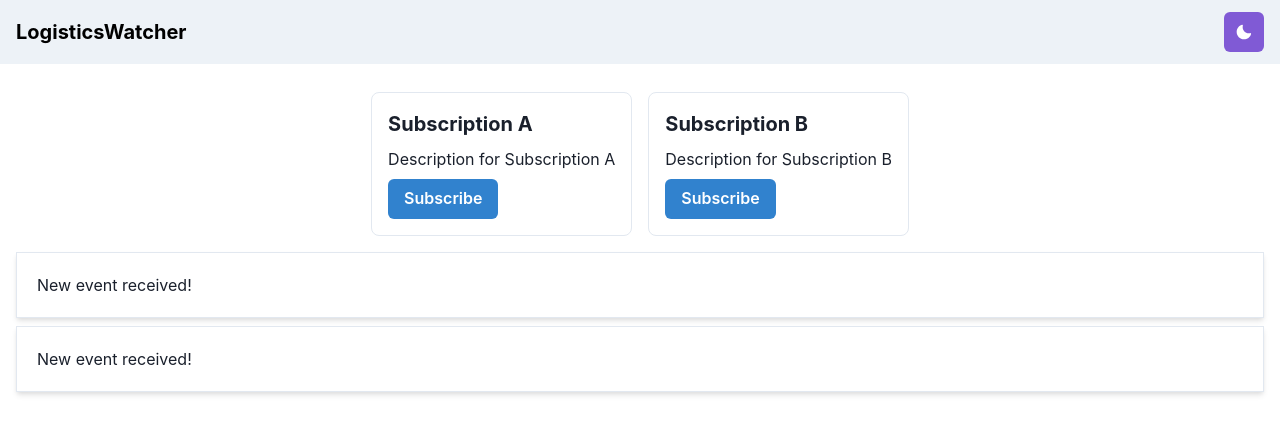
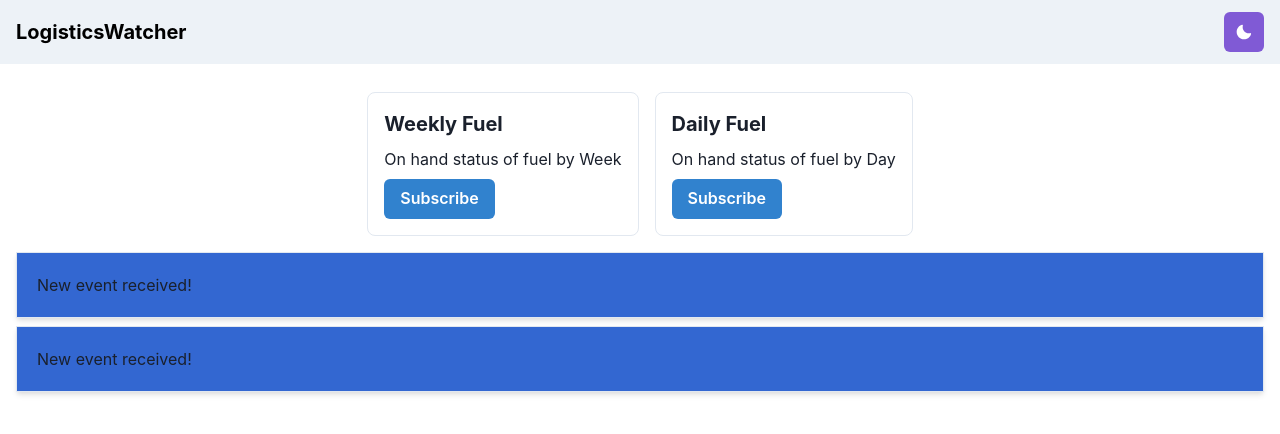
Before and after one commit to jesusxambro/logisticsWatcher, a React (Vite) app in the folder fe-client/: page / in a window 1280 px wide. Shown: the top 434 px of the page. Built offline with nearby package versions, Linux system fonts and the light colour scheme.

Commit message:
Updated front end

```diff
--- a/fe-client/index.html
+++ b/fe-client/index.html
@@ -4,7 +4,7 @@
     <meta charset="UTF-8" />
     <link rel="icon" type="image/svg+xml" href="/vite.svg" />
     <meta name="viewport" content="width=device-width, initial-scale=1.0" />
-    <title>LogisticsWatcher 👁️</title>
+    <title>👁️ LogisticsWatcher 👁️</title>
   </head>
   <body>
     <div id="root"></div>
--- a/fe-client/src/components/EventNotifier.tsx
+++ b/fe-client/src/components/EventNotifier.tsx
@@ -31,7 +31,7 @@ const EventNotifier = () => {
   return (
     <Box>
       {events.map(event => (
-        <Box key={event.id} p={5} shadow="md" borderWidth="1px" my={2}>
+        <Box key={event.id} p={5} shadow="md" borderWidth="1px" my={2} backgroundColor={'Highlight'}>
           {event.message}
         </Box>
       ))}
--- a/fe-client/src/components/subscribers/MainHolder.tsx
+++ b/fe-client/src/components/subscribers/MainHolder.tsx
@@ -10,13 +10,13 @@ interface MainHolderProps {
 
 const MainHolder= ({setUserSubs, currentSubs}:MainHolderProps) => {
 
-//   const [subscriptions, setSubscriptions] = useState<Subscription[]>([]);
+//   const [subscriptions, setSubscriptions] = useState<Subscription[]>([]); Green, red, and blue
 
   useEffect(() => {
     const fetchSubscriptions = async () => {
       const mockSubscriptions: Subscription[] = [
-        { id: '1', name: 'Subscription A', description: 'Description for Subscription A' },
-        { id: '2', name: 'Subscription B', description: 'Description for Subscription B' },
+        { id: '1', name: 'Weekly Fuel', description: 'On hand status of fuel by Week' },
+        { id: '2', name: 'Daily Fuel', description: 'On hand status of fuel by Day' },
       ];
       setUserSubs(mockSubscriptions);
     };
```
